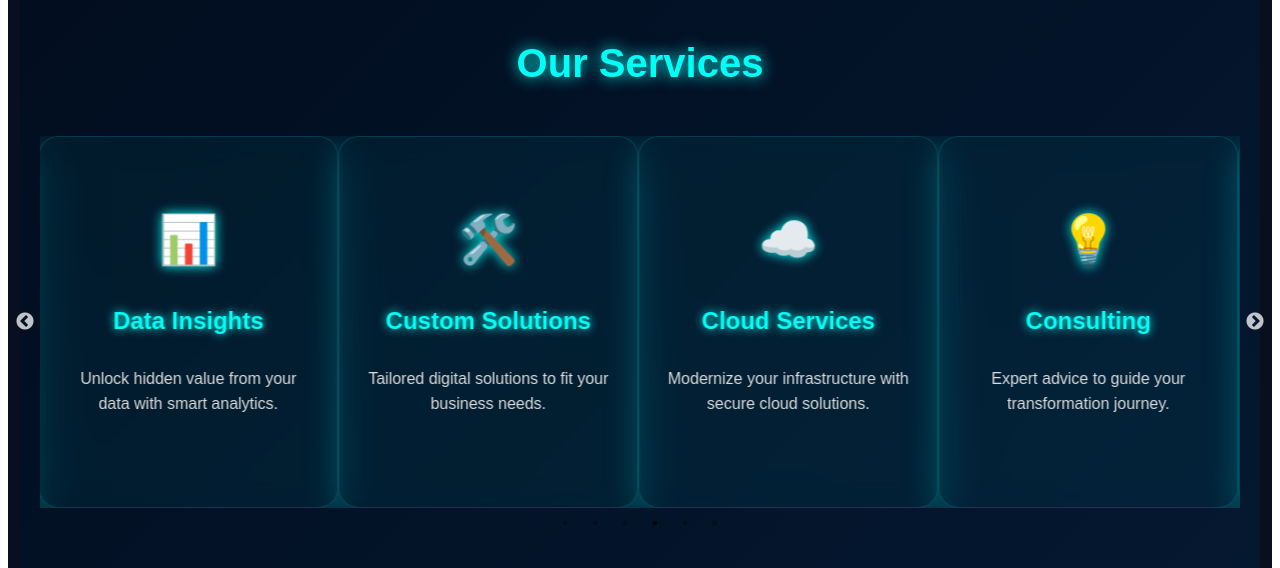
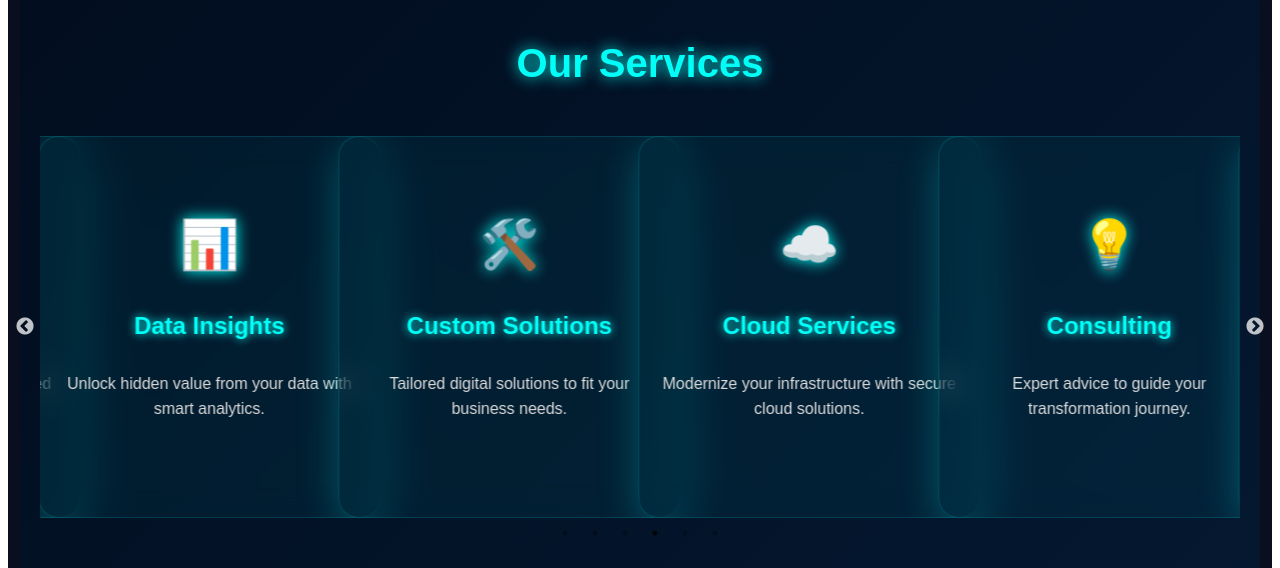
Before and after one commit to anirudhsaini364-Data/futurify-site, a React (Vite) app: page / in a window 1280 px wide. Shown: the part 820-1388 px from the top of the page. Built offline with nearby package versions, Linux system fonts and the light colour scheme.

Commit message:
Update: applied all latest changes

```diff
--- a/src/App.jsx
+++ b/src/App.jsx
@@ -216,7 +216,7 @@ export default function App() {
           </div>
         </section>
 
-        {/* Services */}
+ {/* Services */}
 <section
   ref={servicesRef}
   style={{
@@ -242,7 +242,7 @@ export default function App() {
     dots={true}
     infinite={true}
     speed={6000}
-    slidesToShow={4}
+    slidesToShow={4}       // desktop: 4 cards
     slidesToScroll={1}
     autoplay={true}
     autoplaySpeed={0}
@@ -264,31 +264,33 @@ export default function App() {
       { title: "Cloud Services", desc: "Modernize your infrastructure with secure cloud solutions.", icon: "☁️" },
       { title: "Consulting", desc: "Expert advice to guide your transformation journey.", icon: "💡" },
     ].map((service, idx) => (
-      <div key={idx} style={{ padding: "0 8px", boxSizing: "border-box" }}>
+      <div key={idx} style={{ padding: "0 10px", boxSizing: "border-box" }}>
         <div
           className="service-card"
           style={{
             background: "rgba(0,255,255,0.05)",
-            backdropFilter: "blur(14px)",
+            backdropFilter: "blur(16px)",
             borderRadius: "20px",
-            height: "320px",
+            minHeight: "320px",
+            width: "100%",
+            maxWidth: "320px",  // limit max width
             textAlign: "center",
-            boxShadow: "0 10px 35px rgba(0,255,255,0.25)",
+            boxShadow: "0 10px 40px rgba(0,255,255,0.25)",
             display: "flex",
             flexDirection: "column",
             justifyContent: "center",
-            padding: "25px",
+            padding: "30px 20px",
             transition: "transform 0.4s, box-shadow 0.4s",
             border: "1px solid rgba(0,255,255,0.15)",
           }}
         >
-          <div style={{ fontSize: "3rem", marginBottom: "15px", textShadow: "0 0 12px #00fff7" }}>
+          <div style={{ fontSize: "3rem", marginBottom: "15px", textShadow: "0 0 15px #00fff7" }}>
             {service.icon}
           </div>
           <h3 style={{ fontSize: "1.5rem", marginBottom: "15px", color: "#00fff7", textShadow: "0 0 10px #00fff7" }}>
             {service.title}
           </h3>
-          <p style={{ color: "#ddd", fontSize: "1rem", lineHeight: 1.6 }}>
+          <p style={{ color: "#ddd", fontSize: "1rem", lineHeight: 1.6, wordBreak: "break-word" }}>
             {service.desc}
           </p>
         </div>
@@ -299,13 +301,12 @@ export default function App() {
   <style jsx>{`
     .service-card:hover {
       transform: translateY(-15px);
-      box-shadow: 0 18px 45px rgba(0, 255, 255, 0.5);
+      box-shadow: 0 18px 50px rgba(0, 255, 255, 0.5);
     }
 
-    /* Slick track flex & gap for spacing */
     .slick-track {
       display: flex !important;
-      gap: 16px; /* ~1 finger gap */
+      gap: 16px;
     }
 
     .slick-slide {
@@ -315,16 +316,23 @@ export default function App() {
     }
 
     .slick-list {
-      margin: 0 -8px; /* adjust negative margin to account for slide padding */
+      margin: 0 -10px;
     }
 
+    /* Mobile adjustments */
     @media (max-width: 768px) {
       .slick-slide > div {
-        width: 100% !important;
-        max-width: 100% !important;
+        width: 90% !important;  /* take most of screen */
+        max-width: 300px !important;
       }
-      .slick-track {
-        gap: 12px; /* smaller gap for mobile */
+
+      .service-card {
+        padding: 25px 15px !important;
+        min-height: 340px !important;
+      }
+
+      .service-card p {
+        font-size: 0.95rem !important;
       }
     }
   `}</style>
```
